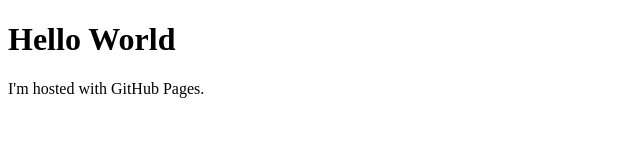
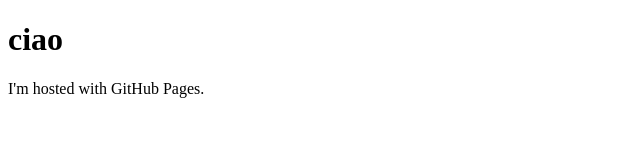
Before and after one commit to giuico/giuico.github.io, a plain HTML site: page index.html in a window 1280 px wide. Shown: the whole page, without its empty margins (0-640 px from the left). Drawn offline with Linux system fonts and the light colour scheme.

Commit message:
Update index.html

```diff
--- a/index.html
+++ b/index.html
@@ -1,7 +1,7 @@
 <!DOCTYPE html>
 <html>
 <body>
-<h1>Hello World</h1>
+<h1>ciao</h1>
 <p>I'm hosted with GitHub Pages.</p>
 </body>
 </html>
```
